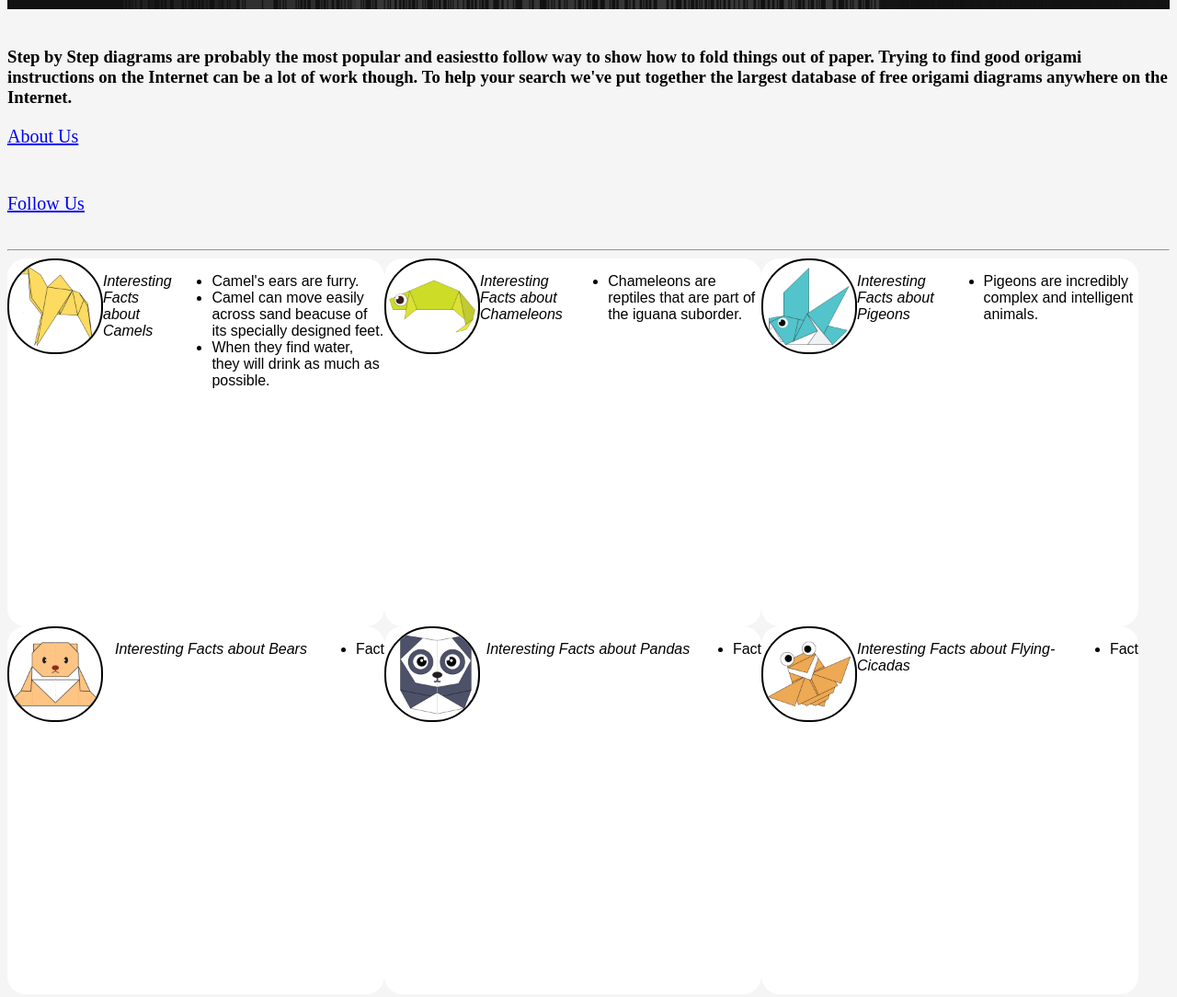
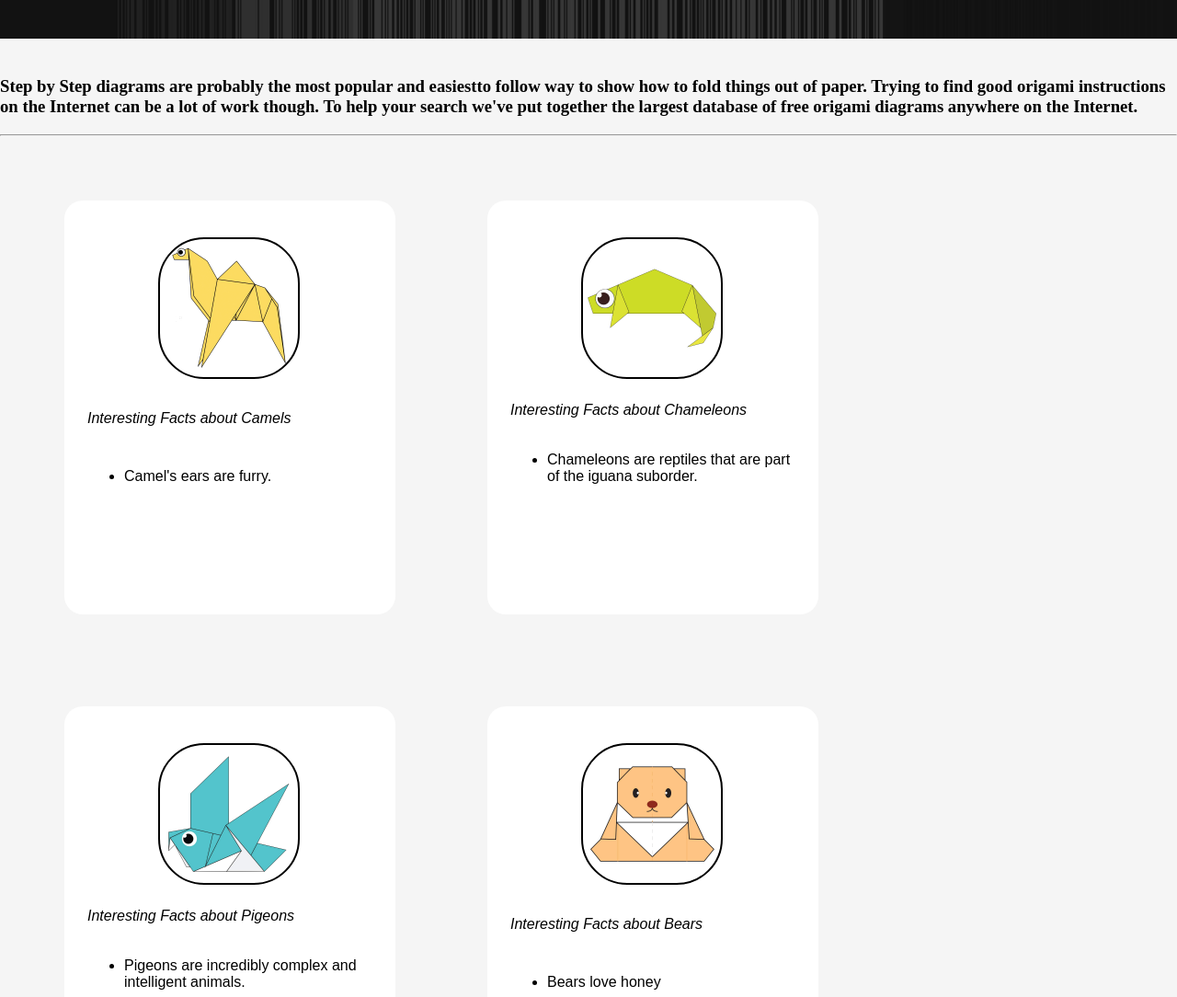
Before and after one commit to Hrithik2008/C52-Project, a plain HTML site: page index.html in a window 1280 px wide. Shown: the part 680-1764 px from the top of the page at 92% size. Drawn offline with Linux system fonts and the light colour scheme.

Commit message:
First commit

```diff
--- a/index.html
+++ b/index.html
@@ -26,16 +26,6 @@
                 </p>
             </div>
         </div>
-        <a href='about.html' target='_blank'>
-            <p style="font-size: 125%; block-size:15px">
-                About Us
-            </p>
-        </a><br>
-        <a href='followus.html' target='_blank'>
-            <p style="font-size: 125%; block-size:15px">
-                Follow Us
-            </p>
-        </a><br>
         <hr width="width">
         <div class="grid">
             <div class="origami">
@@ -45,8 +35,6 @@
                 <p style="font-style: italic;">Interesting Facts about Camels</p>
                 <ul>
                     <li>Camel's ears are furry.</li>
-                    <li>Camel can move easily across sand beacuse of its specially designed feet.</li>
-                    <li>When they find water, they will drink as much as possible.</li>
                 </ul>
             </div>
             <div class="origami">
@@ -73,7 +61,7 @@
                 </a>
                 <p style="font-style: italic;">Interesting Facts about Bears</p>
                 <ul>
-                    <li>Fact</li>
+                    <li>Bears love honey</li>
                 </ul>
             </div>
             <div class="origami">
@@ -82,7 +70,7 @@
                 </a>
                 <p style="font-style: italic;">Interesting Facts about Pandas</p>
                 <ul>
-                    <li>Fact</li>
+                    <li>Pandas love bamboo</li>
                 </ul>
             </div>
             <div class="origami">
--- a/style.css
+++ b/style.css
@@ -6,38 +6,55 @@ div.text {
 div.menu {
     display: flex;
     justify-content: space-between;
-    background-color: black;
+    background-color: #000000;
+    padding: 20px;
     font-size: 20px;
     font-family: sans-serif;
     font-weight: 500;
-    color: aliceblue;
+    color: #f0f8ff;
 }
 
 body {
-    background-color: whitesmoke;
+    margin: 0px;
+    background-color: #f5f5f5;
 }
 
 div.grid {
     display: flex;
     flex-wrap: wrap;
+    margin: 20px;
 }
 
 .grid img {
     display: flex;
-    width: 100px;
-    height: 100px;
-    justify-content: space-between;
-    align-content: space-between;
-    border: 2px solid black;
+    width: 150px;
+    height: 150px;
+    position: relative;
+    top: 10%;
+    left: 50%;
+    border: 2px solid #000000;
     border-radius: 50px;
+}
+
+.grid p {
+    position: relative;
+    bottom: 10%
+}
+
+.grid ul {
+    position: relative;
+    bottom: 25%;
 }
 
 .origami {
     display: flex;
+    flex-wrap: wrap;
     border-radius: 20px;
-    background-color: white;
-    width: 410px;
+    background-color: #ffffff;
+    width: 310px;
     height: 400px;
+    margin: 50px;
+    padding: 25px;
     font-family: fantasy;
     align-content: space-between;
     justify-content: space-between;
```
